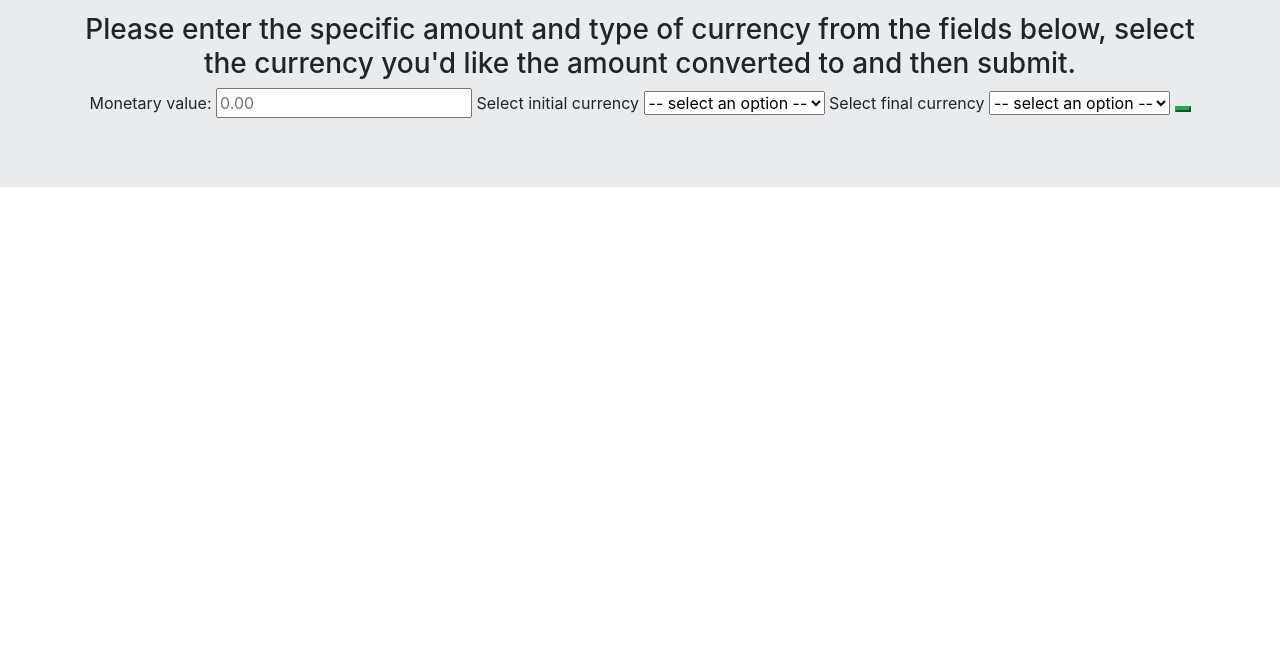
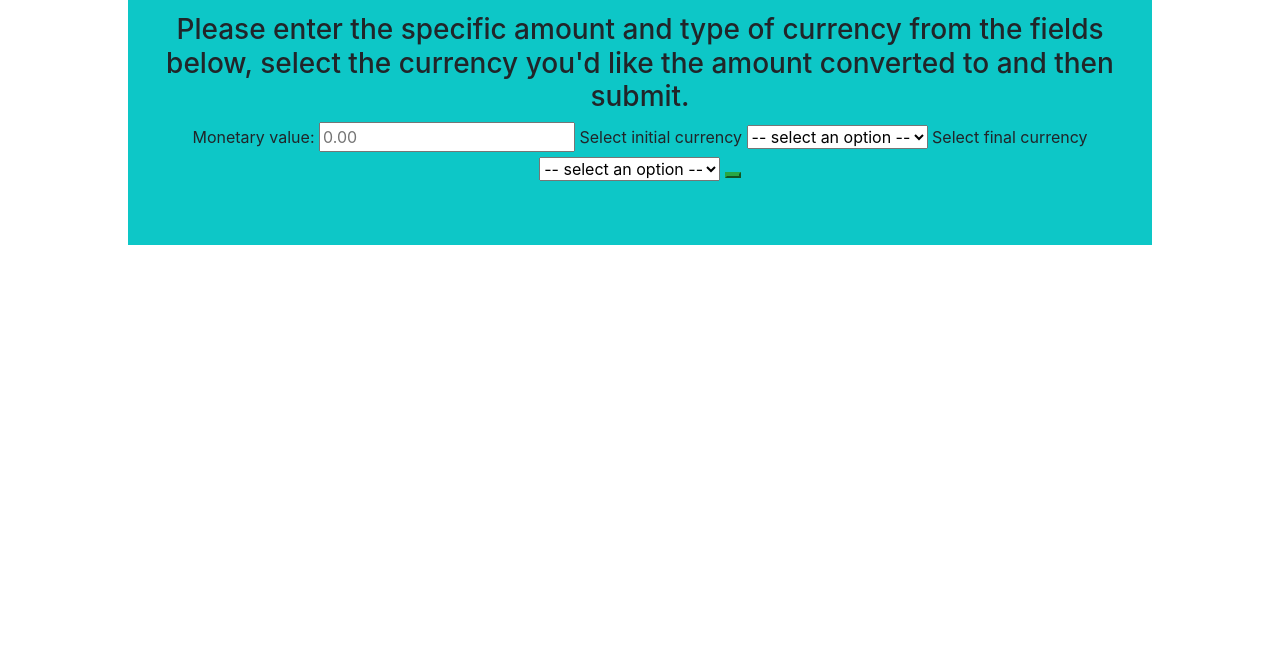
Before and after one commit to louieknolle/SilentStreamsCurrencyExchange, a website built with webpack: page src/index.html in a window 1280 px wide. Shown: the part 147-800 px from the top of the page. Built offline with nearby package versions, Linux system fonts and the light colour scheme.

Commit message:
start to add to styles.css

```diff
--- a/src/css/styles.css
+++ b/src/css/styles.css
@@ -1,5 +1,9 @@
-/* body {
-  background-color: lightblue;
-} */
+body {
+  width: 80%;
+  margin: auto;
+}
 
-/*  STYLES GO HERE */
+.jumbotron {
+  background-color: #0dc7c7;
+
+}
```
